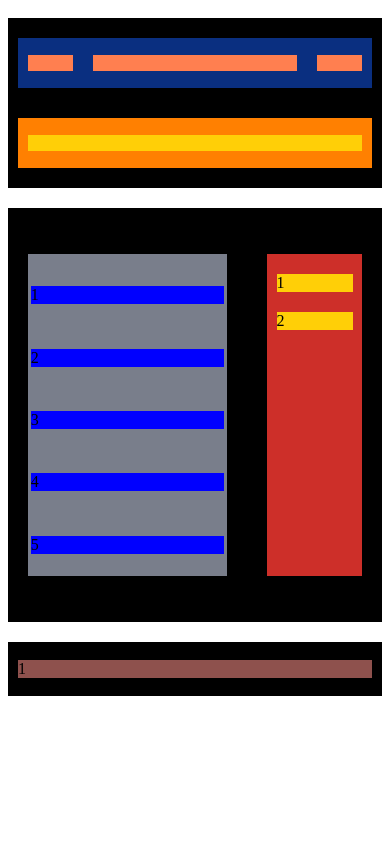
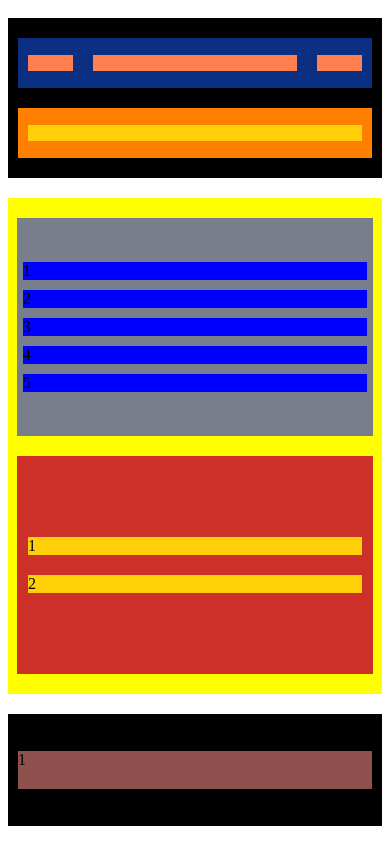
Before and after one commit to ain12/Wireframe-with-FB, a plain HTML site: page index.html in a window 390 px wide. Drawn offline with Linux system fonts and the light colour scheme.

Commit message:
Images + media query modified

```diff
--- a/css/styles.css
+++ b/css/styles.css
@@ -1,6 +1,5 @@
 * {
     box-sizing: border-box;
-
 }
 
 
@@ -43,7 +42,6 @@ html, body {
     background-color: #FF8001;
     margin-top: 10px;
     margin-bottom: 20px;
-
 }
 
 /* Content of header */
@@ -56,12 +54,10 @@ html, body {
 
 .first-content-1 {
     width: 14.21%;
-
 }
 
 .first-content-2 {
     width: 64.18%;
-
 }
 
 .second-content {
@@ -81,15 +77,12 @@ html, body {
     display: flex;
     justify-content: center;
     align-items: center;
-
-
 }
 
 .first-article, .second-article {
     height: 77.77%;
     display: flex;
     flex-direction: column;
-
 }
 
 .first-article {
@@ -97,7 +90,6 @@ html, body {
     width: 65%;
     margin:20px 20px 20px;
     justify-content: space-around;
-
 }
 
 .second-article {
@@ -105,7 +97,6 @@ html, body {
     width: 31%;
     margin: 20px 20px 20px;
     align-items: center;
-
 }
 
 /* Content of articles */
@@ -155,7 +146,7 @@ html, body {
 
 /*Tablet*/
 
-@media only screen and (min-width: 768px) and (max-width: 1024px) {
+@media only screen and (min-width: 481px) and (max-width: 1024px) {
 
     body{
         height: 100%;
@@ -164,8 +155,6 @@ html, body {
         background-color: yellow;
         flex-direction: column;
         height: 80%;
-
-
     }
 
     .first-article, .second-article {
@@ -175,7 +164,6 @@ html, body {
         justify-content: center;
         margin-left: 15px;
         margin-right: 15px;
-
     }
 
     .first-article {
@@ -189,12 +177,12 @@ html, body {
         margin-bottom: 20px;
         justify-content: center;
         align-items: center;
-
     }
 
     .article-content-first, .article-content-second, .article-content-third, .article-content-forth, .article-content-special {
         margin-top: 10px;
-        margin-right: 10px;
+        margin-right: 20px;
+        margin-left: 20px;
   }
 
      .article-content-special {
@@ -203,6 +191,8 @@ html, body {
 
      .article-text-1, .article-text-2 {
     width: 97%;
+    margin-left: 5px;
+    margin-right: 5px;
   }
 
     .article-text-2 {
@@ -213,3 +203,65 @@ html, body {
       height: 150px;
   }
   }
+
+  /* Mobile phone */
+
+  @media only screen and (max-width: 481px) {
+    body{
+        height: 100%;
+   }
+
+   #articles {
+       background-color: yellow;
+       flex-direction: column;
+       height: 80%;
+   }
+
+   .first-article, .second-article {
+    width: 95%;
+    display: flex;
+    align-items: center;
+    justify-content: center;
+    margin-left: 15px;
+    margin-right: 15px;
+}
+
+.first-article {
+    margin-top: 20px;
+    margin-bottom: 10px;
+}
+
+.second-article {
+
+    margin-top: 10px;
+    margin-bottom: 20px;
+    justify-content: center;
+    align-items: center;
+}
+
+.article-content-first, .article-content-second, .article-content-third, .article-content-forth, .article-content-special {
+    margin-top: 10px;
+    margin-right: 20px;
+    margin-left: 20px;
+}
+
+ .article-content-special {
+  margin-bottom: 10px;
+}
+
+ .article-text-1, .article-text-2 {
+width: 94%;
+margin-left: 5px;
+margin-right: 5px;
+}
+
+.article-text-2 {
+margin-bottom: 20px;
+}
+
+#main-footer {
+  height: 150px;
+
+  }
+
+}
```
